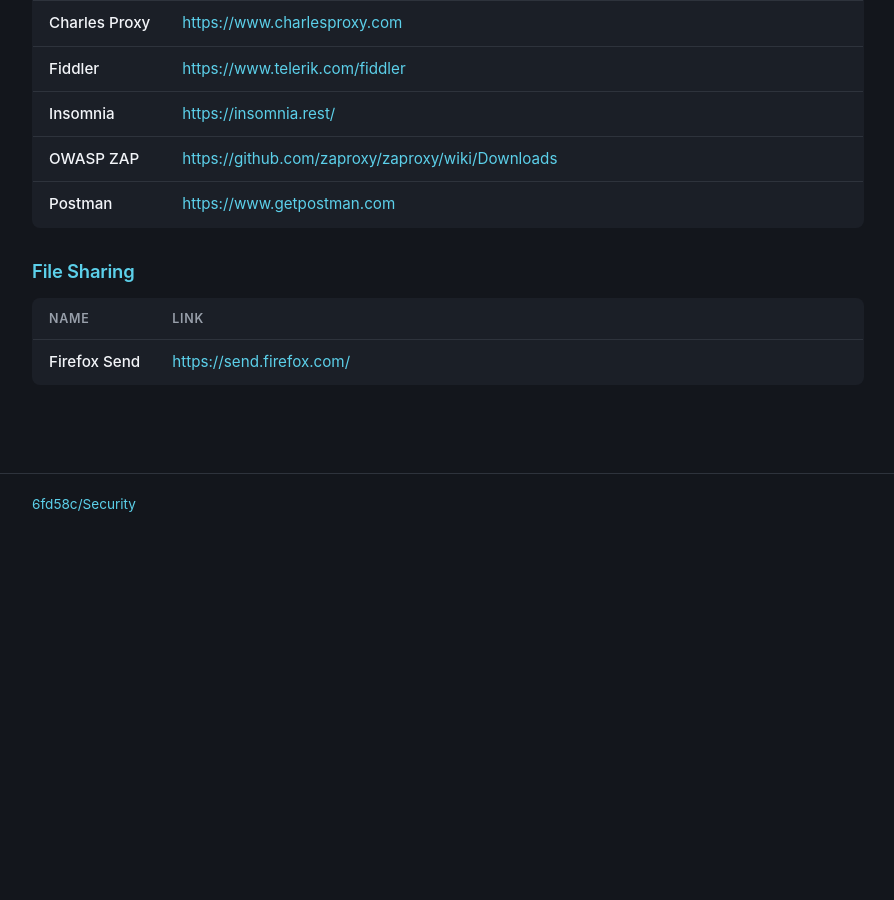
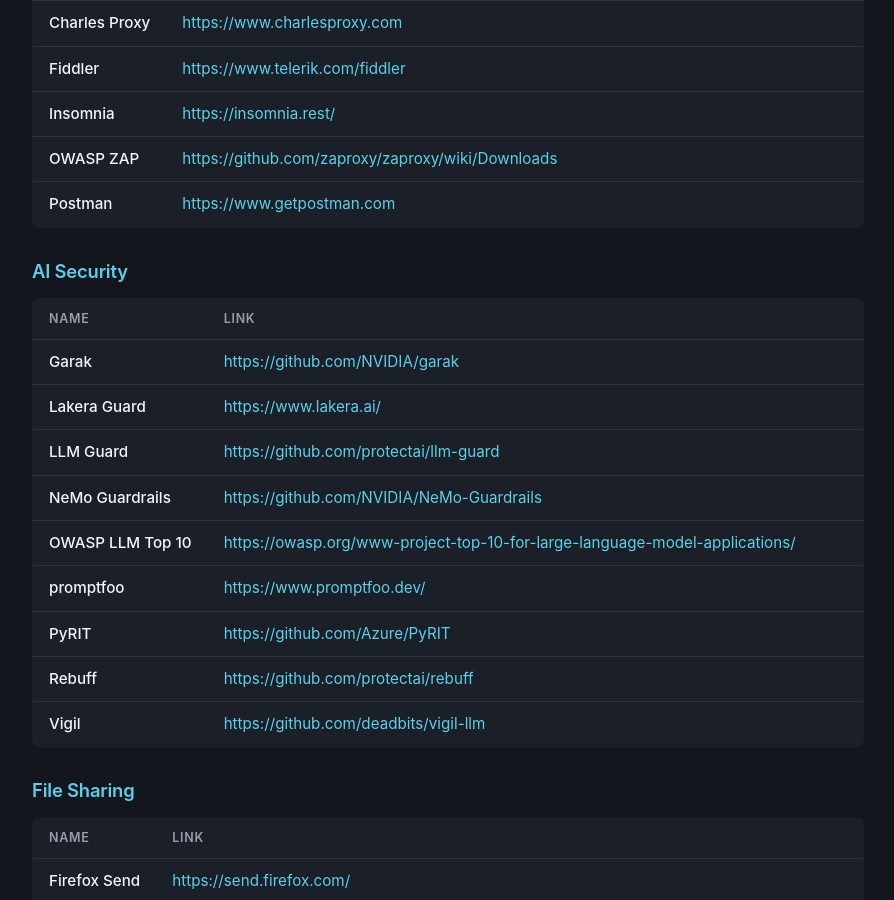
Before and after one commit to 6fd58c/Security, a Jekyll site: the page built from index.html, in a window 1280 px wide and 900 px high, scrolled down 4199 px. Shown: the whole window, without its empty margins (192-1086 px from the left). Built offline with Jekyll 4.4.1, drawn with Linux system fonts in a browser that asks for light colours; the repository's description, which GitHub fills in, is left out; before the commit the page ends 4747 px from its top, so only the background shows below that.

Commit message:
Add AI Security category with 9 LLM red-team / guardrail tools
New "AI Security" section covers LLM offensive scanners, red-team
frameworks, prompt-injection defenses, and reference standards.

Seeded with:
- Garak            — NVIDIA LLM vulnerability scanner
- PyRIT            — Microsoft LLM red-team framework
- promptfoo        — LLM testing framework
- Rebuff           — self-hardening prompt injection defense
- Lakera Guard     — commercial prompt injection guardrails
- NeMo Guardrails  — NVIDIA programmable guardrails
- LLM Guard        — Protect AI open-source guardrails
- Vigil            — prompt injection / jailbreak scanner
- OWASP LLM Top 10 — reference standard

71 tools across 12 categories.

```diff
--- a/_data/categories.yml
+++ b/_data/categories.yml
@@ -10,4 +10,5 @@
 - name: Vulnerabilities & Exploits
 - name: Network Scanning
 - name: Web App Testing
+- name: AI Security
 - name: File Sharing
--- a/_data/tools.yml
+++ b/_data/tools.yml
@@ -205,6 +205,35 @@
   url: https://www.getpostman.com
   categories: [Web App Testing]
 
+# AI Security — LLM red-teaming, prompt-injection scanners, guardrails.
+- name: Garak
+  url: https://github.com/NVIDIA/garak
+  categories: [AI Security]
+- name: PyRIT
+  url: https://github.com/Azure/PyRIT
+  categories: [AI Security]
+- name: promptfoo
+  url: https://www.promptfoo.dev/
+  categories: [AI Security]
+- name: Rebuff
+  url: https://github.com/protectai/rebuff
+  categories: [AI Security]
+- name: Lakera Guard
+  url: https://www.lakera.ai/
+  categories: [AI Security]
+- name: NeMo Guardrails
+  url: https://github.com/NVIDIA/NeMo-Guardrails
+  categories: [AI Security]
+- name: LLM Guard
+  url: https://github.com/protectai/llm-guard
+  categories: [AI Security]
+- name: Vigil
+  url: https://github.com/deadbits/vigil-llm
+  categories: [AI Security]
+- name: OWASP LLM Top 10
+  url: https://owasp.org/www-project-top-10-for-large-language-model-applications/
+  categories: [AI Security]
+
 # File Sharing
 - name: Firefox Send
   url: https://send.firefox.com/
```
